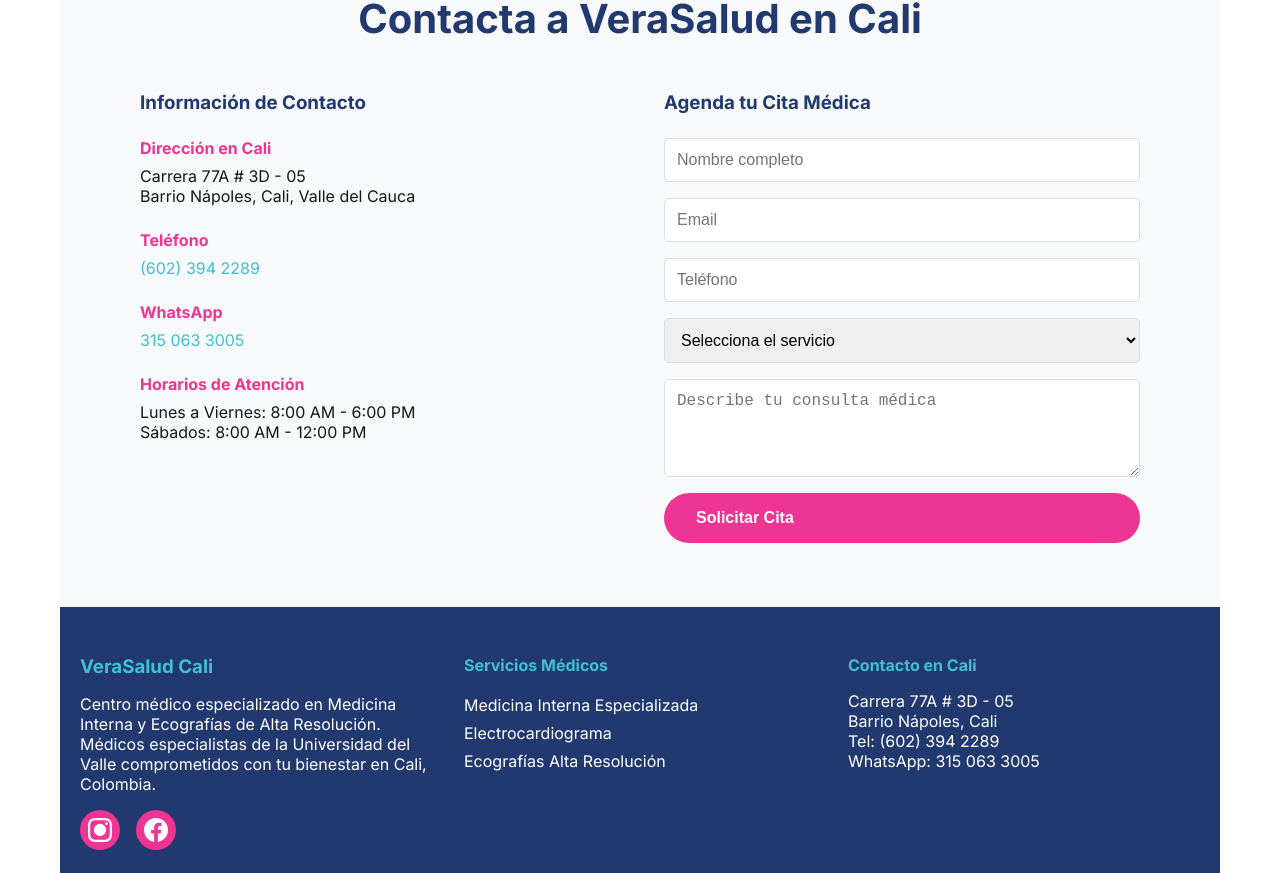
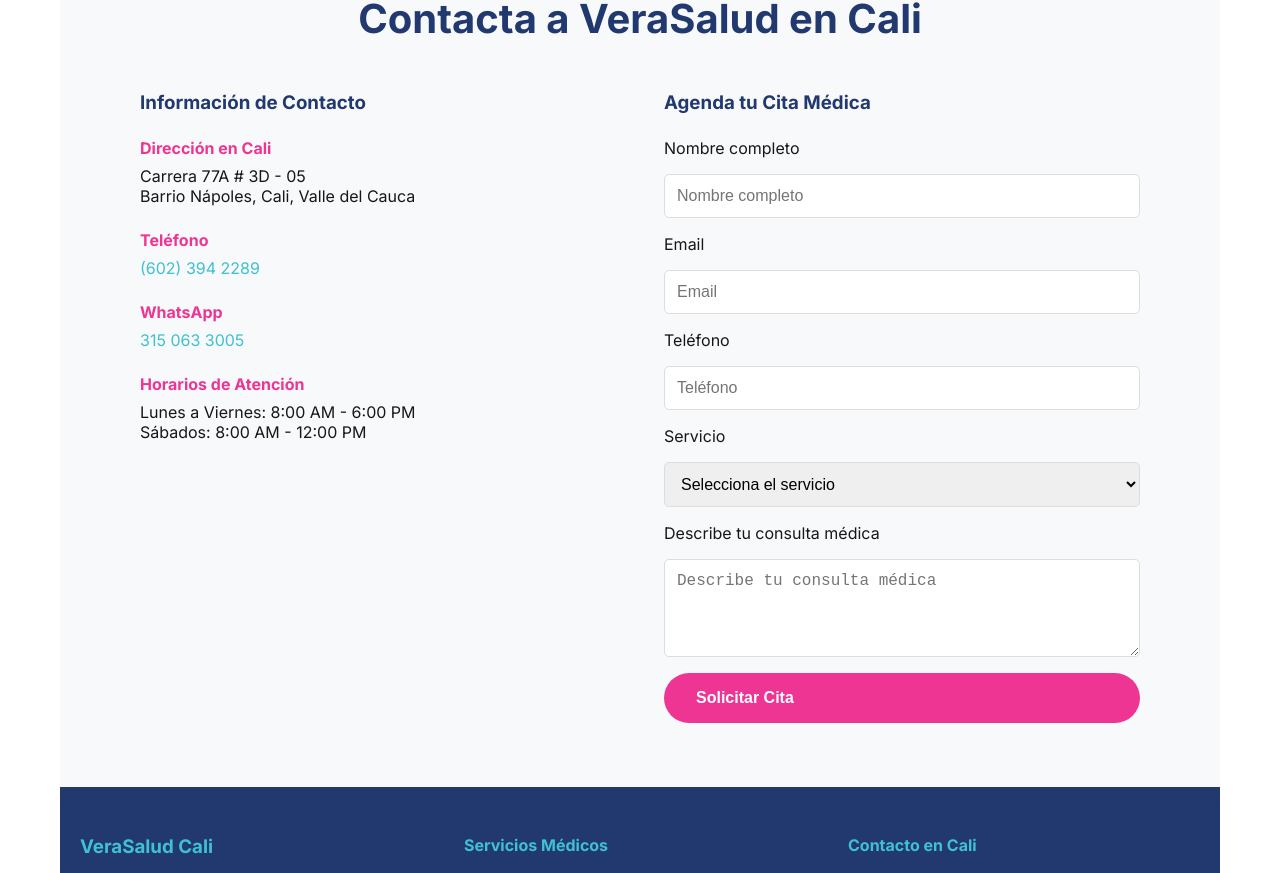
Before and after one commit to gstvgrc/verasalud-website, a Next.js app: page / in a window 1280 px wide. Shown: the part 2570-3443 px from the top of the page. Built offline with nearby package versions, Linux system fonts and the light colour scheme.

Commit message:
Improve a11y semantics and form labels

```diff
--- a/app/components/ContactForm.js
+++ b/app/components/ContactForm.js
@@ -12,16 +12,26 @@ export default function ContactForm() {
     <div className={styles.contactForm}>
       <h3>Agenda tu Cita Médica</h3>
       <form onSubmit={handleSubmit}>
-        <input type="text" placeholder="Nombre completo" required />
-        <input type="email" placeholder="Email" required />
-        <input type="tel" placeholder="Teléfono" required />
-        <select required>
+        <label htmlFor="name">Nombre completo</label>
+        <input id="name" type="text" placeholder="Nombre completo" required />
+
+        <label htmlFor="email">Email</label>
+        <input id="email" type="email" placeholder="Email" required />
+
+        <label htmlFor="phone">Teléfono</label>
+        <input id="phone" type="tel" placeholder="Teléfono" required />
+
+        <label htmlFor="service">Servicio</label>
+        <select id="service" required>
           <option value="">Selecciona el servicio</option>
           <option value="medicina-interna">Medicina Interna</option>
           <option value="electrocardiograma">Electrocardiograma</option>
           <option value="ecografias">Ecografías</option>
         </select>
-        <textarea placeholder="Describe tu consulta médica" rows="4" required></textarea>
+
+        <label htmlFor="message">Describe tu consulta médica</label>
+        <textarea id="message" placeholder="Describe tu consulta médica" rows="4" required></textarea>
+
         <button type="submit" className={styles.btnPrimary}>Solicitar Cita</button>
       </form>
     </div>
--- a/app/medicina-interna/page.js
+++ b/app/medicina-interna/page.js
@@ -10,7 +10,7 @@ export const metadata = {
 
 export default function MedicinaInternaPage() {
   return (
-    <div className={styles.container}>
+    <main className={styles.container}>
       <section className={styles.hero}>
         <div className={styles.heroContent}>
           <h1>Consulta de Medicina Interna</h1>
@@ -40,6 +40,6 @@ export default function MedicinaInternaPage() {
           </p>
         </div>
       </section>
-    </div>
+    </main>
   )
 }
--- a/app/page.js
+++ b/app/page.js
@@ -188,6 +188,8 @@ export default function Home() {
         </div>
       </header>
 
+      <main>
+
       {/* Hero Section */}
       <section className={styles.hero}>
         <div className={styles.heroContent}>
@@ -330,6 +332,9 @@ export default function Home() {
       </section>
 
       {/* Footer con Redes Sociales */}
+</main>
+
+
       <footer className={styles.footer}>
         <div className={styles.container}>
           <div className={styles.footerContent}>
--- a/app/servicios/ecografias/abdominal/page.js
+++ b/app/servicios/ecografias/abdominal/page.js
@@ -36,7 +36,7 @@ export default function EcografiaAbdominalPage() {
   }
 
   return (
-    <div className={styles.container}>
+    <main className={styles.container}>
       <script type="application/ld+json" dangerouslySetInnerHTML={{ __html: JSON.stringify(jsonLd) }} />
       <section className={styles.hero}>
         <div className={styles.heroContent}>
@@ -115,6 +115,6 @@ export default function EcografiaAbdominalPage() {
           </p>
         </div>
       </section>
-    </div>
+    </main>
   )
 }
--- a/app/servicios/ecografias/doppler/page.js
+++ b/app/servicios/ecografias/doppler/page.js
@@ -36,7 +36,7 @@ export default function EcografiaDopplerPage() {
   }
 
   return (
-    <div className={styles.container}>
+    <main className={styles.container}>
       <script type="application/ld+json" dangerouslySetInnerHTML={{ __html: JSON.stringify(jsonLd) }} />
       <section className={styles.hero}>
         <div className={styles.heroContent}>
@@ -57,6 +57,6 @@ export default function EcografiaDopplerPage() {
           </p>
         </div>
       </section>
-    </div>
+    </main>
   )
 }
--- a/app/servicios/ecografias/hepatica/page.js
+++ b/app/servicios/ecografias/hepatica/page.js
@@ -36,7 +36,7 @@ export default function EcografiaHepaticaPage() {
   }
 
   return (
-    <div className={styles.container}>
+    <main className={styles.container}>
       <script type="application/ld+json" dangerouslySetInnerHTML={{ __html: JSON.stringify(jsonLd) }} />
       <section className={styles.hero}>
         <div className={styles.heroContent}>
@@ -127,6 +127,6 @@ export default function EcografiaHepaticaPage() {
           </p>
         </div>
       </section>
-    </div>
+    </main>
   )
 }
--- a/app/servicios/ecografias/mama/page.js
+++ b/app/servicios/ecografias/mama/page.js
@@ -36,7 +36,7 @@ export default function EcografiaMamaPage() {
   }
 
   return (
-    <div className={styles.container}>
+    <main className={styles.container}>
       <script type="application/ld+json" dangerouslySetInnerHTML={{ __html: JSON.stringify(jsonLd) }} />
       <section className={styles.hero}>
         <div className={styles.heroContent}>
@@ -120,6 +120,6 @@ export default function EcografiaMamaPage() {
           </p>
         </div>
       </section>
-    </div>
+    </main>
   )
 }
--- a/app/servicios/ecografias/obstetrica/page.js
+++ b/app/servicios/ecografias/obstetrica/page.js
@@ -36,7 +36,7 @@ export default function EcografiaObstetricaPage() {
   }
 
   return (
-    <div className={styles.container}>
+    <main className={styles.container}>
       <script type="application/ld+json" dangerouslySetInnerHTML={{ __html: JSON.stringify(jsonLd) }} />
       <section className={styles.hero}>
         <div className={styles.heroContent}>
@@ -129,6 +129,6 @@ export default function EcografiaObstetricaPage() {
           </p>
         </div>
       </section>
-    </div>
+    </main>
   )
 }
--- a/app/servicios/ecografias/osteomuscular/page.js
+++ b/app/servicios/ecografias/osteomuscular/page.js
@@ -36,7 +36,7 @@ export default function EcografiaOsteomuscularPage() {
   }
 
   return (
-    <div className={styles.container}>
+    <main className={styles.container}>
       <script type="application/ld+json" dangerouslySetInnerHTML={{ __html: JSON.stringify(jsonLd) }} />
       <section className={styles.hero}>
         <div className={styles.heroContent}>
@@ -129,6 +129,6 @@ export default function EcografiaOsteomuscularPage() {
           </p>
         </div>
       </section>
-    </div>
+    </main>
   )
 }
--- a/app/servicios/ecografias/pelvica/page.js
+++ b/app/servicios/ecografias/pelvica/page.js
@@ -36,7 +36,7 @@ export default function EcografiaPelvicaPage() {
   }
 
   return (
-    <div className={styles.container}>
+    <main className={styles.container}>
       <script type="application/ld+json" dangerouslySetInnerHTML={{ __html: JSON.stringify(jsonLd) }} />
       <section className={styles.hero}>
         <div className={styles.heroContent}>
@@ -129,6 +129,6 @@ export default function EcografiaPelvicaPage() {
           </p>
         </div>
       </section>
-    </div>
+    </main>
   )
 }
--- a/app/servicios/electrocardiograma/page.js
+++ b/app/servicios/electrocardiograma/page.js
@@ -41,7 +41,7 @@ export default function ElectrocardiogramaPage() {
   }
 
   return (
-    <div className={styles.container}>
+    <main className={styles.container}>
       <script type="application/ld+json" dangerouslySetInnerHTML={{ __html: JSON.stringify(jsonLd) }} />
       <section className={styles.hero}>
         <div className={styles.heroContent}>
@@ -109,6 +109,6 @@ export default function ElectrocardiogramaPage() {
           </p>
         </div>
       </section>
-    </div>
+    </main>
   )
 }
```
